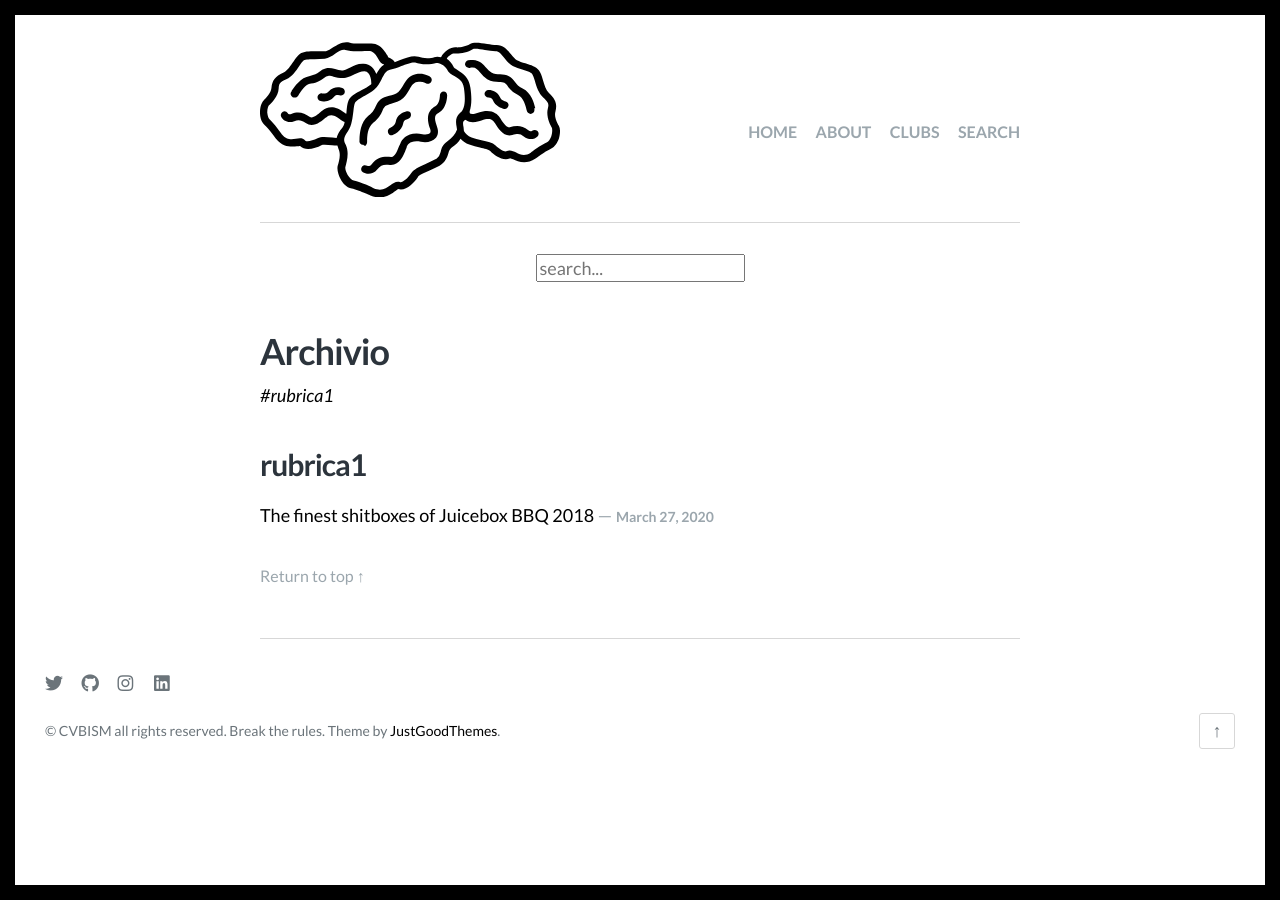
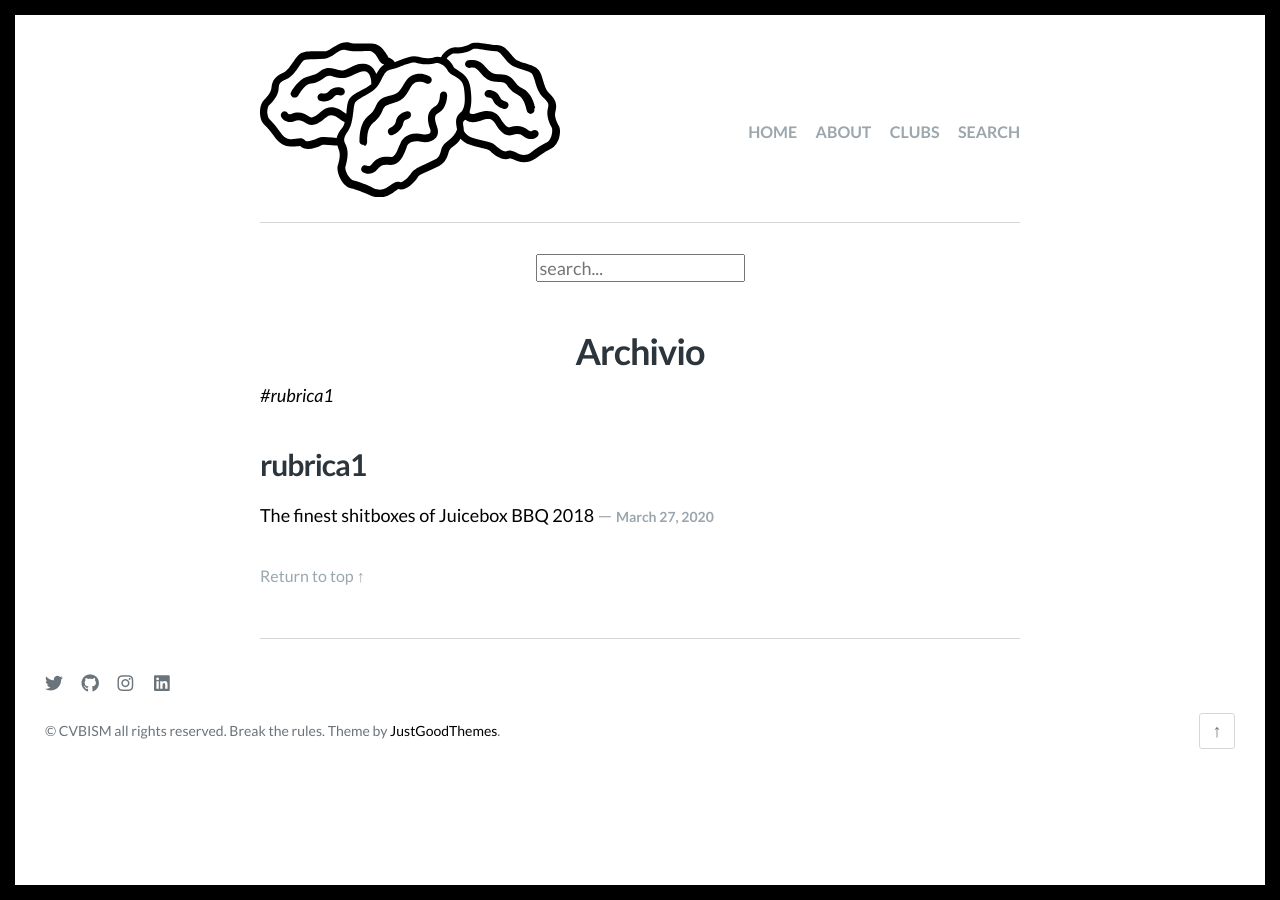
Before and after one commit to cvbism/Scriptor-Jekyll-Theme, a Jekyll site: the page built from tags.md, in a window 1280 px wide. Built offline with Jekyll 4.4.1, drawn with Linux system fonts in a browser that asks for light colours; some web fonts are replaced; comment, search, counter and statistics services are not loaded.

Commit message:
Update tags.html

```diff
--- a/_layouts/tags.html
+++ b/_layouts/tags.html
@@ -31,7 +31,7 @@ layout: default
 
   <article class="post">
     <header class="post-header">
-      <div align="justify">
+      <div align="center">
       <h1 class="post-title">{{page.title}}</h1>
     </header><!-- .post-header -->
     <div class="post-content">
```
